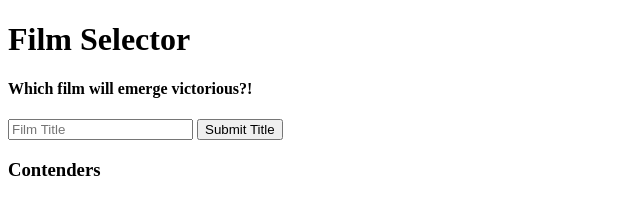
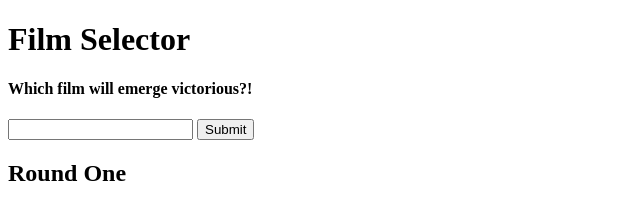
Before and after one commit to cosmicpineapple/filmselector, a plain HTML site: page FilmSelector/index.html in a window 1280 px wide. Shown: the whole page, without its empty margins (0-640 px from the left). Drawn offline with Linux system fonts and the light colour scheme.

Commit message:
Update index.html

```diff
--- a/FilmSelector/index.html
+++ b/FilmSelector/index.html
@@ -15,20 +15,16 @@ then make it pretty -->
 <body>
     <h1>Film Selector</h1>
     <h4>Which film will emerge victorious?!</h4>
-    <div id="inputTitle">
-        <input type="text" id="filmTitle" placeholder="Film Title">
-        <input type="button" id="submitTitle" value="Submit Title">
-    </div>
+    <form action="/films" id="film">
+        <input type="text" id="filmTitle" />
+        <button>Submit</button>
+    </form>
+    <h2>Round One</h2>
+    <ol id="filmList"></ol>
 
 
 
-    <div class="master">
-        <h3>Contenders</h3>
-        <div class="">
-            <ul id="filmList"></ul>
-            <p class="output" id="films"></p>
-        </div>
-    </div>
+
 
 
 
```
